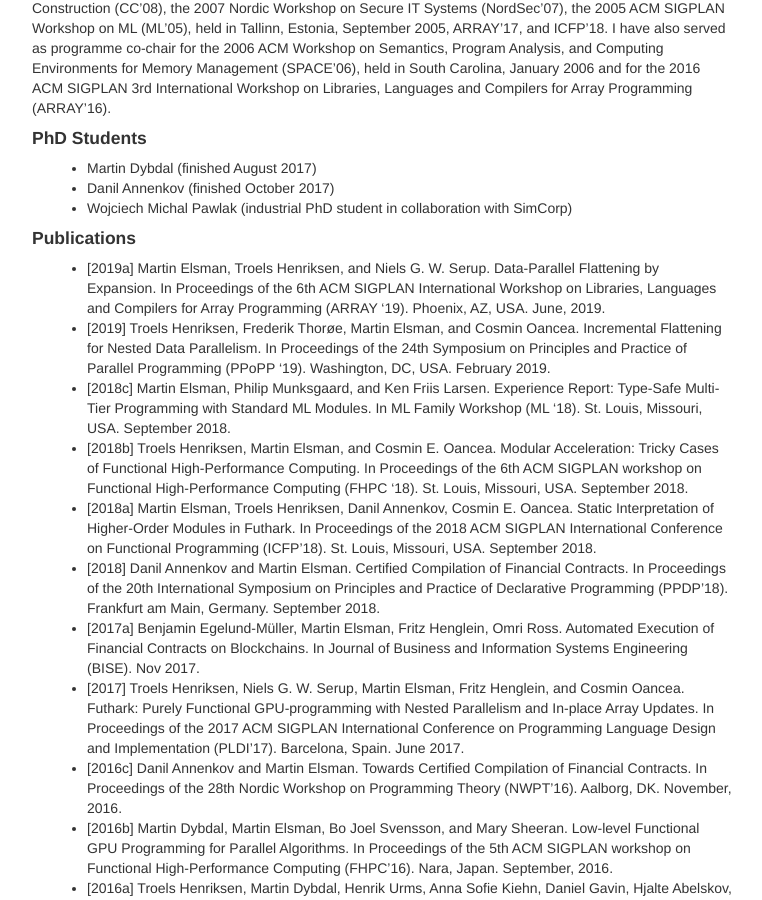
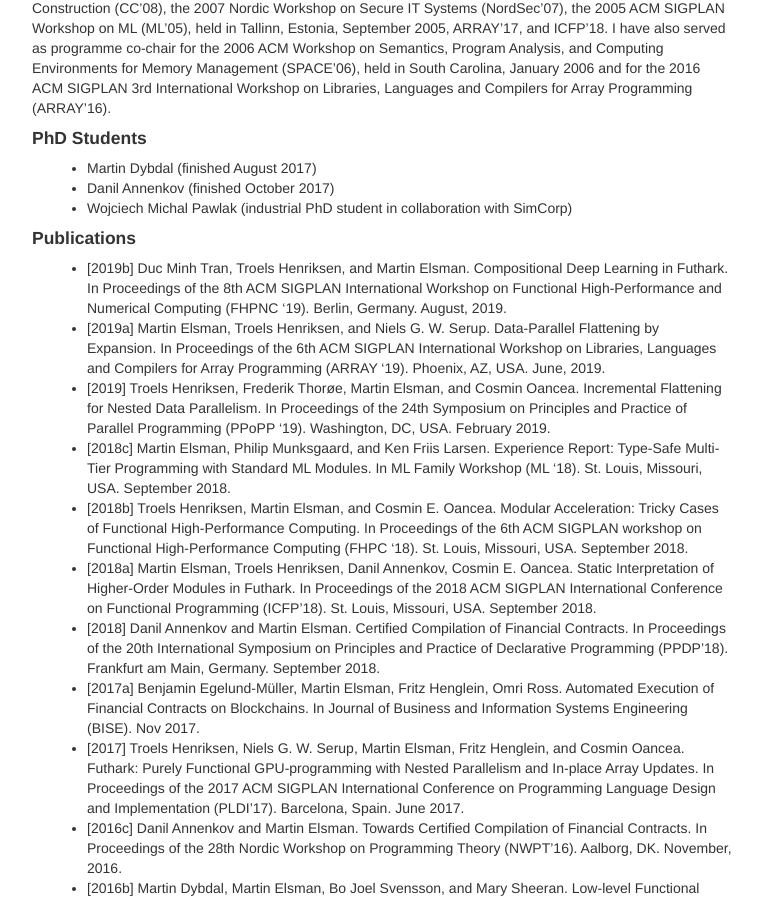
Before and after one commit to melsman/melsman.github.io, a Jekyll site: the page built from cv.md, in a window 1280 px wide and 900 px high, scrolled down 4175 px. Shown: the whole window, without its empty margins (258-1020 px from the left). Built offline with Jekyll 4.4.1, drawn with Linux system fonts in a browser that asks for light colours; nearby versions of some CDN libraries.

```diff
--- a/cv.md
+++ b/cv.md
@@ -330,6 +330,8 @@ on Libraries, Languages and Compilers for Array Programming (ARRAY'16).
 
 #### Publications
 
+* [2019b] Duc Minh Tran, Troels Henriksen, and Martin Elsman. Compositional Deep Learning in Futhark. In Proceedings of the 8th ACM SIGPLAN International Workshop on Functional High-Performance and Numerical Computing (FHPNC '19). Berlin, Germany. August, 2019.
+
 * [2019a] Martin Elsman, Troels Henriksen, and Niels G. W. Serup. Data-Parallel Flattening by Expansion. In Proceedings of the 6th ACM SIGPLAN International Workshop on Libraries, Languages and Compilers for Array Programming (ARRAY '19). Phoenix, AZ, USA. June, 2019.
 
 * [2019] Troels Henriksen, Frederik Thorøe, Martin Elsman, and Cosmin Oancea. Incremental Flattening for Nested Data Parallelism. In Proceedings of the 24th Symposium on Principles and Practice of Parallel Programming (PPoPP '19). Washington, DC, USA. February 2019.
```
Also changed, not shown: papers.md (+2 -0 lines).
